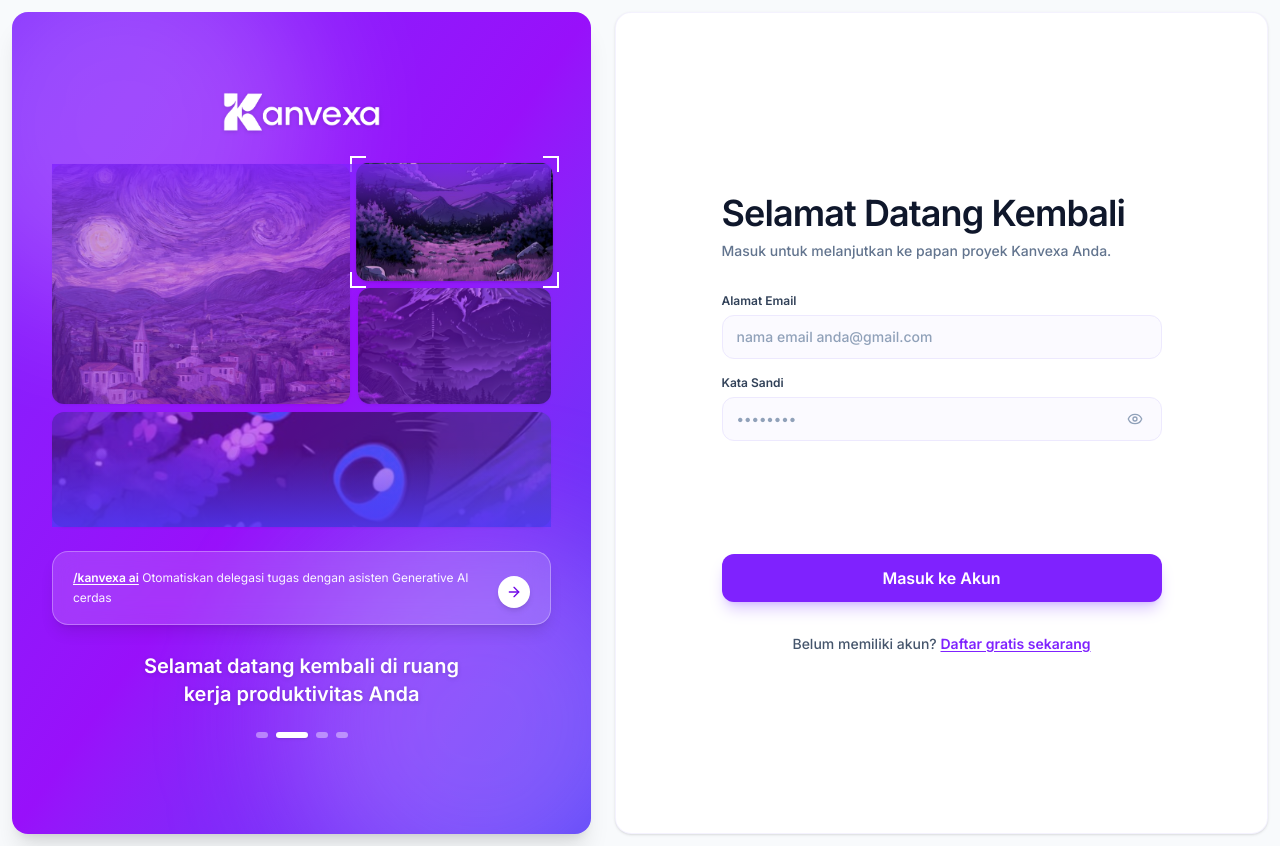
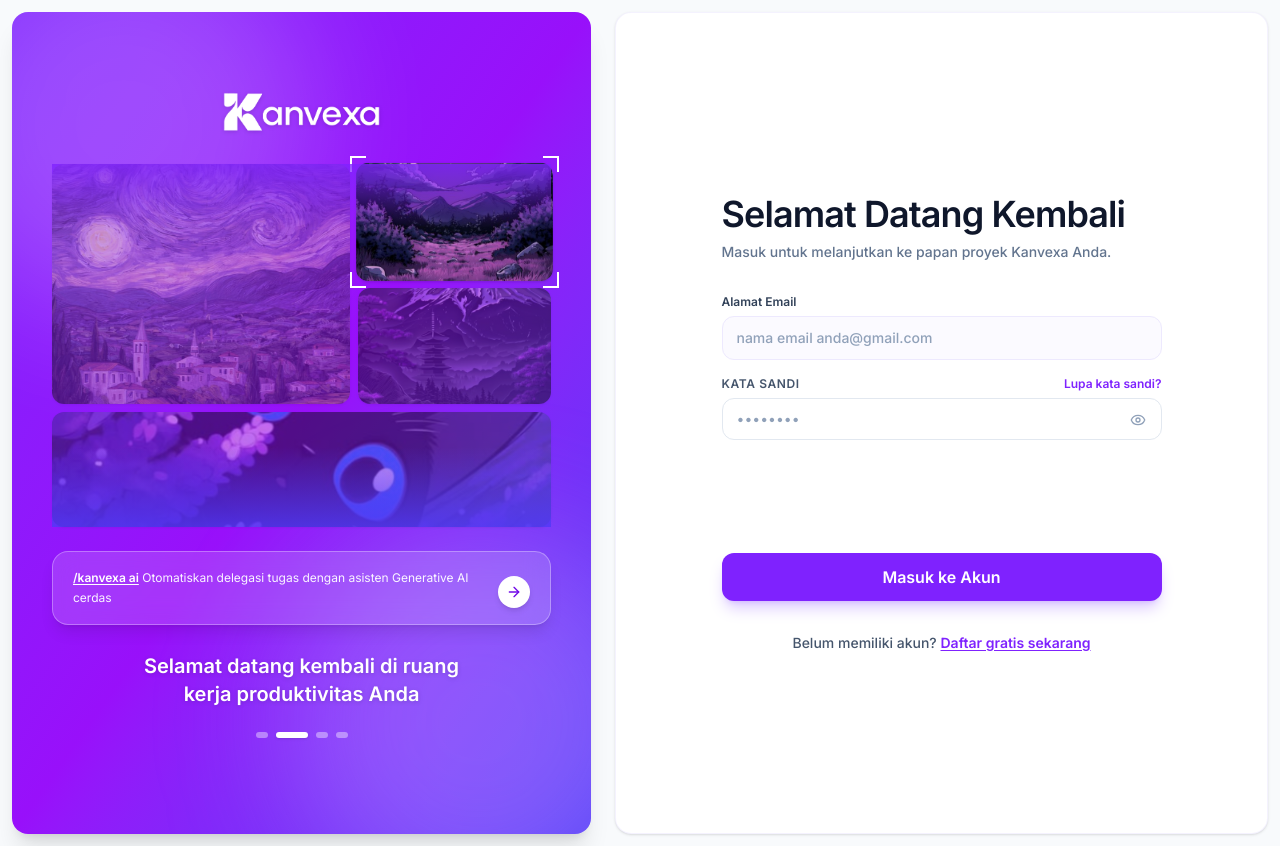
Before and after one commit to Hocaabinn/Kanvexa-Smart-Kanban, a Next.js app: page /login in a window 1280 px wide. Built offline with nearby package versions, Linux system fonts and the light colour scheme; no server answers.

Commit message:
feat(login): add forgot password entrypoint link above password field

```diff
--- a/src/app/login/page.tsx
+++ b/src/app/login/page.tsx
@@ -191,18 +191,31 @@ export default function LoginPage() {
                 required
               />
 
-              <FieldInput
-                label="Kata Sandi"
-                placeholder="••••••••"
-                value={password}
-                onChange={(e) => setPassword(e.target.value)}
-                type={showPassword ? "text" : "password"}
-                required
-                rightElement={
+              <div>
+                <div className="flex items-center justify-between mb-1.5">
+                  <label className="text-xs font-bold uppercase tracking-wider text-slate-600">
+                    Kata Sandi
+                  </label>
+                  <Link
+                    href="/auth/forgot-password"
+                    className="text-xs font-semibold text-violet-600 hover:text-violet-700 hover:underline"
+                  >
+                    Lupa kata sandi?
+                  </Link>
+                </div>
+                <div className="relative">
+                  <input
+                    type={showPassword ? "text" : "password"}
+                    required
+                    placeholder="••••••••"
+                    value={password}
+                    onChange={(e) => setPassword(e.target.value)}
+                    className="w-full rounded-xl border border-slate-200 bg-white px-3.5 py-2.5 pr-10 text-sm text-slate-900 placeholder:text-slate-400 focus:border-violet-500 focus:outline-none focus:ring-4 focus:ring-violet-500/10 transition-all"
+                  />
                   <button
                     type="button"
                     onClick={() => setShowPassword(!showPassword)}
-                    className="flex items-center justify-center text-slate-400 hover:text-violet-600 transition-colors p-1"
+                    className="absolute right-3 top-2.5 flex items-center justify-center text-slate-400 hover:text-violet-600 transition-colors p-1"
                     aria-label={showPassword ? "Sembunyikan kata sandi" : "Tampilkan kata sandi"}
                   >
                     {showPassword ? (
@@ -211,8 +224,8 @@ export default function LoginPage() {
                       <Eye className="h-4 w-4" />
                     )}
                   </button>
-                }
-              />
+                </div>
+              </div>
 
               {error && (
                 <div className="rounded-xl border border-red-200 bg-red-50 p-3 text-xs font-semibold text-red-600">
```
